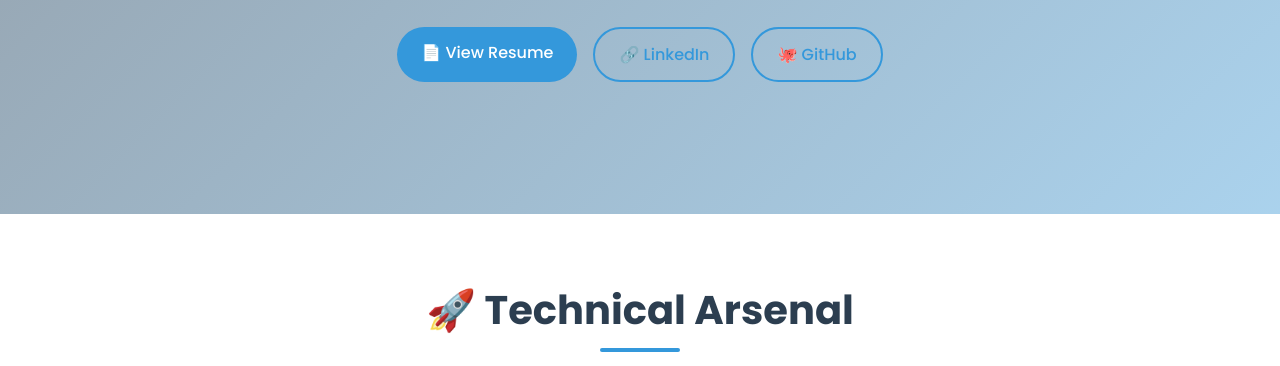
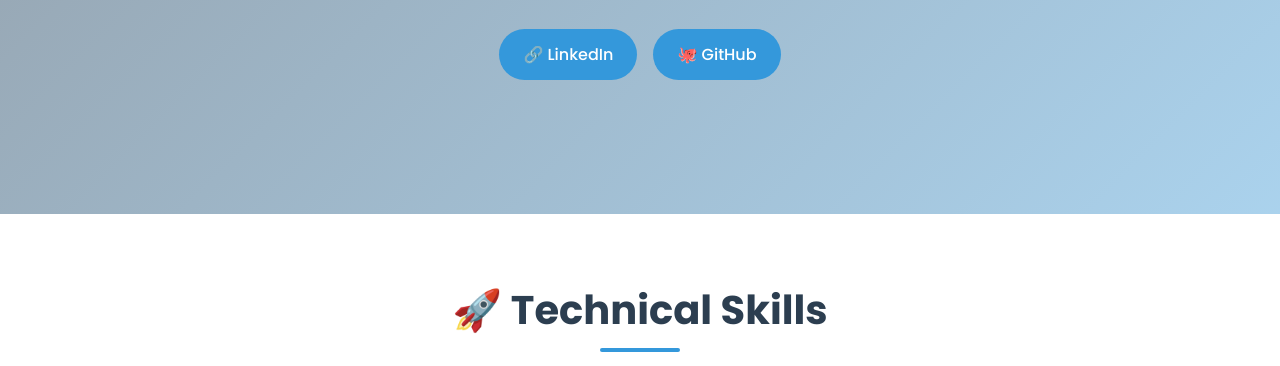
Before and after one commit to SyedkTahseen/Demo-Portfolio-Internship, a plain HTML site: page index.html in a window 1280 px wide. Shown: the part 586-952 px from the top of the page. Drawn offline with Linux system fonts and the light colour scheme.

Commit message:
Updated index.html with latest changes

```diff
--- a/index.html
+++ b/index.html
@@ -36,9 +36,8 @@
             <p></p> <!-- Empty p tag, content will be added by JS -->
             <!-- Removed inline style and fade-in to test visibility -->
             <div class="hero-btns">
-                <a href="#" class="btn">📄 View Resume</a>
-                <a href=" https://www.linkedin.com/in/syed-khizr-tahseen-521256286/" class="btn btn-outline">🔗 LinkedIn</a>
-                <a href="https://github.com/SyedkTahseen" class="btn btn-outline">🐙 GitHub</a>
+                <a href=" https://www.linkedin.com/in/syed-khizr-tahseen-521256286/" class="btn">🔗 LinkedIn</a>
+                <a href="https://github.com/SyedkTahseen" class="btn">🐙 GitHub</a>
             </div>
         </div>
     </section>
@@ -46,7 +45,7 @@
     <!-- Skills Section -->
     <section id="skills">
         <div class="container">
-            <h2 class="section-title">🚀 Technical Arsenal</h2>
+            <h2 class="section-title">🚀 Technical Skills</h2>
             <div class="skills-container">
                 <div class="skill-card">
                     <div class="skill-icon">
```
